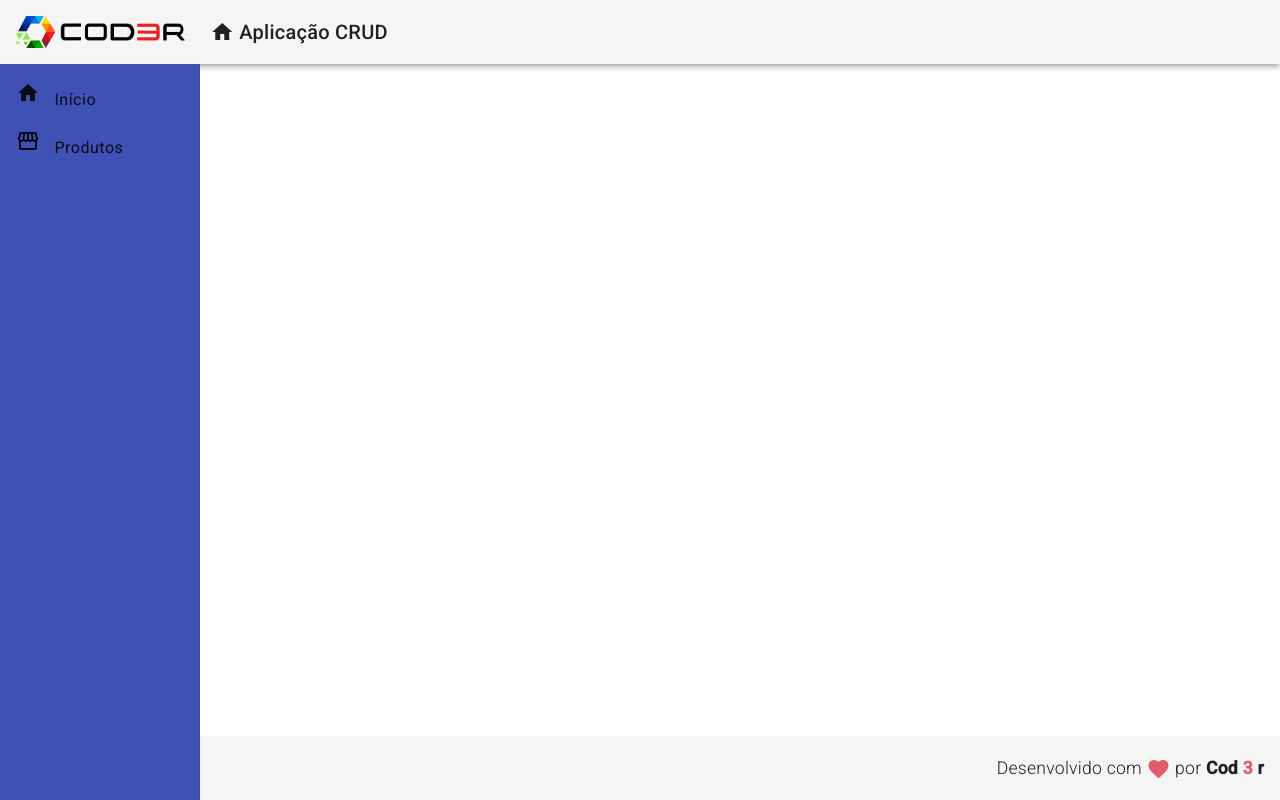
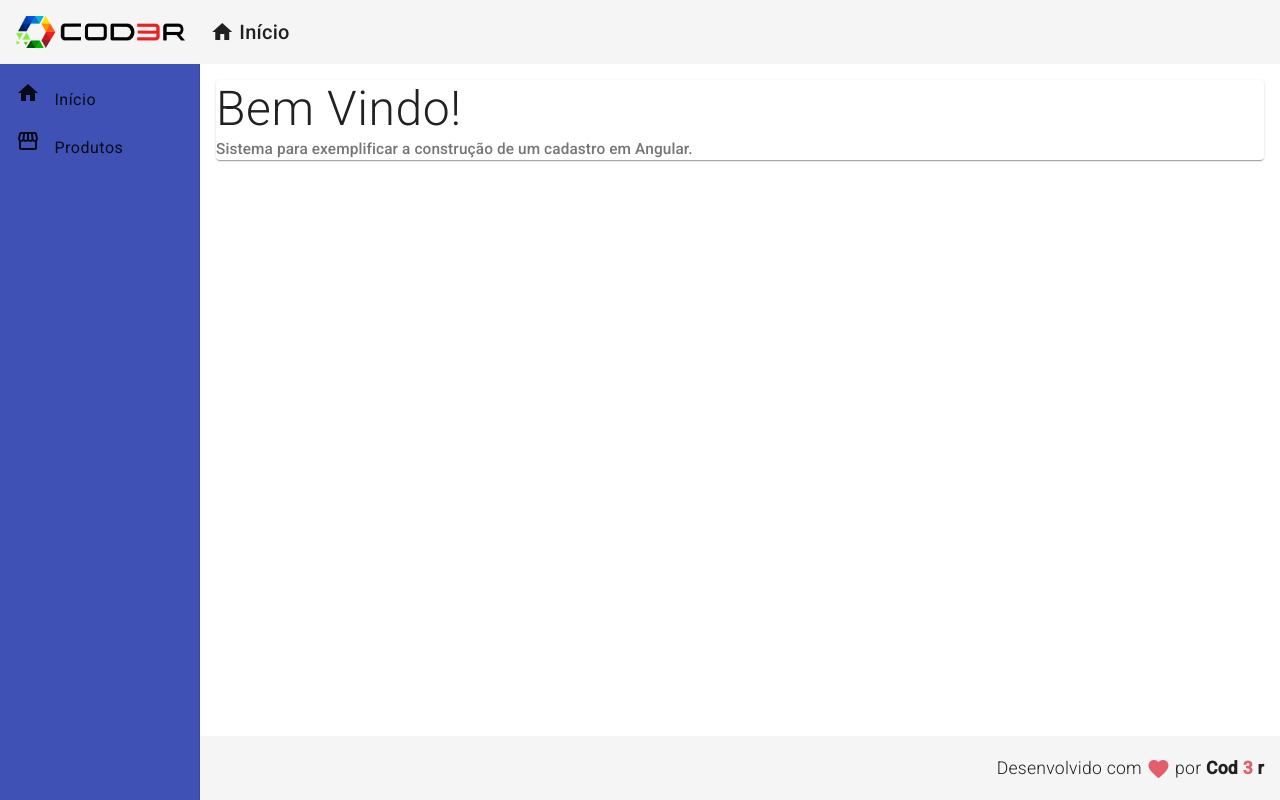
Before and after one commit to marxteixeira/CadastroProdutos_Angular9-Essencial, an Angular app in the folder frontend/: page / in a window 1280 px wide. Built offline with nearby package versions, Linux system fonts and the light colour scheme.

Commit message:
etapa de router

```diff
--- a/frontend/src/app/app-routing.module.ts
+++ b/frontend/src/app/app-routing.module.ts
@@ -1,7 +1,19 @@
 import { NgModule } from '@angular/core';
 import { RouterModule, Routes } from '@angular/router';
 
-const routes: Routes = [];
+import { HomeComponent } from "./views/home/home.component";
+import { ProductCrudComponent } from "./views/product-crud/product-crud.component"
+
+const routes: Routes = [
+  {
+    path: "",
+    component: HomeComponent
+  },
+  {
+    path: "products",
+    component: ProductCrudComponent
+  }
+];
 
 @NgModule({
   imports: [RouterModule.forRoot(routes)],
--- a/frontend/src/app/components/template/header/header.component.html
+++ b/frontend/src/app/components/template/header/header.component.html
@@ -1,6 +1,6 @@
 <mat-toolbar class="header mat-elevation-z4">
     <span>
-        <a>
+        <a routerLink="/">
             <img class="logo" src="assets/img/logo.png" alt="logo">
         </a>
     </span>
@@ -9,7 +9,7 @@
             <i class="material-icons">
                 home
             </i>
-            Aplicação CRUD
+            Início
         </a>
     </span>
 </mat-toolbar>
--- a/frontend/src/app/components/template/nav/nav.component.css
+++ b/frontend/src/app/components/template/nav/nav.component.css
@@ -10,3 +10,8 @@
 .sidenav i {
     padding-right: 10px;
 }
+
+.content {
+    padding: 16px;
+    background-color: #FFF;
+}
--- a/frontend/src/app/components/template/nav/nav.component.html
+++ b/frontend/src/app/components/template/nav/nav.component.html
@@ -1,13 +1,13 @@
 <mat-sidenav-container class="container">
     <mat-sidenav class="sidenav" mode="side" opened fixedInViewport="true" fixedTopGap="64">
         <mat-nav-list class="nav-list">
-            <a mat-list-item>
+            <a mat-list-item routerLink="/">
                 <i class="material-icons">
                     home
                 </i>
                 Início
             </a>
-            <a mat-list-item>
+            <a mat-list-item routerLink="/products">
                 <i class="material-icons">
                     storefront
                 </i>
@@ -15,4 +15,7 @@
             </a>
         </mat-nav-list>
     </mat-sidenav>
+    <mat-sidenav-content class="content">
+        <router-outlet></router-outlet>
+    </mat-sidenav-content>
 </mat-sidenav-container>
--- /dev/null
+++ b/frontend/src/app/views/home/home.component.css
@@ -0,0 +1,9 @@
+.home .title {
+    font-size: 3rem;
+    font-weight: 300;
+    line-height: 1.2;
+}
+
+.home .subtitle {
+    font-size: 1.1em;
+}
--- /dev/null
+++ b/frontend/src/app/views/home/home.component.html
@@ -0,0 +1,8 @@
+<mat-card class="home mat-elevation-z4">
+    <mat-card-title class="title">
+        Bem Vindo!
+    </mat-card-title>
+    <mat-card-subtitle class="subtitle">
+        Sistema para exemplificar a construção de um cadastro em Angular.
+    </mat-card-subtitle>
+</mat-card>
--- /dev/null
+++ b/frontend/src/app/views/product-crud/product-crud.component.html
@@ -0,0 +1 @@
+<p>product-crud works!</p>
```
Also changed, not shown: frontend/src/app/app.module.ts (+8 -2 lines), frontend/src/app/views/home/home.component.ts (added, +10 -0 lines), frontend/src/app/views/product-crud/product-crud.component.ts (added, +10 -0 lines), frontend/src/app/views/product-crud/product-crud.component.css (added).
